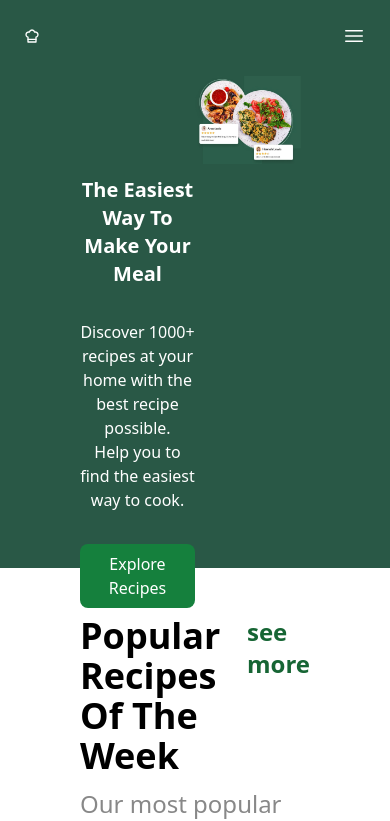
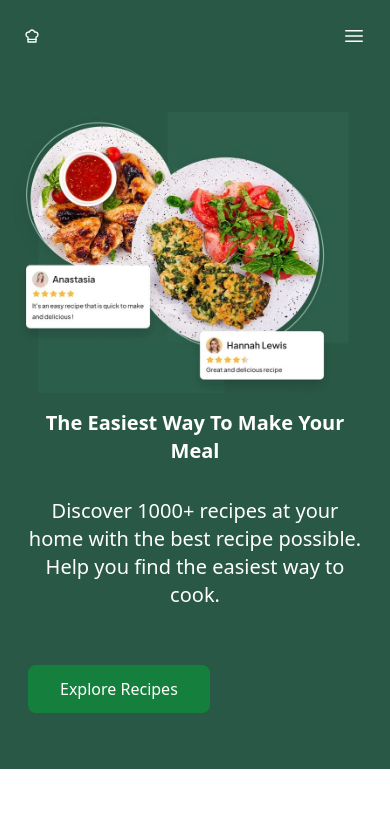
Before and after one commit to paswanatul471/food-jet, a React (Create React App) app: page / in a window 390 px wide. Shown: the top 821 px of the page. Built offline with nearby package versions, Linux system fonts and the light colour scheme; the HTML template or start-up script is replaced by a standard one.

Commit message:
made home component responsive

```diff
--- a/src/Components/app/Home.jsx
+++ b/src/Components/app/Home.jsx
@@ -1,25 +1,32 @@
-import React from 'react'
-import food from "../assets/hero-image.jpg"
+import React from "react";
+import food from "../assets/hero-image.jpg";
 
 function Home() {
   return (
     <>
-        <div className="grid grid-cols-2 bg-[#295846] py-10 px-20 justify-center items-center max-md-flex max-md:justify-center max-md:items-center">
-            <div className='my-16 max-md:-mb-20 '>
-                <h1 className="text-white text-7xl font-bold max-sm:text-xl max-md-2xl max-lg-text-3xl max-xl:text-7xl max-md:text-center">
-                The Easiest Way To Make Your Meal
-                </h1>
-                <p className='text-white my-8 max-md:text-center'>
-                Discover 1000+ recipes at your home with the best recipe possible. <br />Help you to find the easiest way to cook.
-                </p>
-                <button type='button' className='py-2 px-5 bg-green-700 text-white hover:bg-white hover:text-green-700 rounded-lg'>Explore Recipes</button>
-            </div>
-            <div className='mb-4 max-md:-mt-96'>
-                <img className='max-md:w-48' src={food} alt="Please Wait" />
-            </div>
+      <div className="flex flex-col sm:flex-row bg-[#295846] px-20 py-10 max-sm:px-3 max-md:px-3">
+        <div className="order-2 sm:order-1 sm:w-1/2 p-4">
+          <h1 className="text-white text-7xl font-bold max-sm:text-xl max-md-2xl max-lg-text-3xl max-xl:text-7xl max-md:text-center mb-4">
+            The Easiest Way To Make Your Meal
+          </h1>
+          <p className="text-white my-8 max-md:text-center mb-4 text-2xl max-sm:text-xl">
+            Discover 1000+ recipes at your home with the best recipe possible.{" "}
+            {/* <br /> */}
+            Help you find the easiest way to cook.
+          </p>
+          <button
+            type="button"
+            className="py-3 px-8 mt-10 bg-green-700 text-white hover:bg-white hover:text-green-700 rounded-lg"
+          >
+            Explore Recipes
+          </button>
         </div>
+        <div className="order-1 sm:order-2 sm:w-1/2">
+          <img src={food} alt="Please Wait" className="w-full" />
+        </div>
+      </div>
     </>
-  )
+  );
 }
 
-export default Home
+export default Home;
```
Also changed, not shown: src/Components/app/Pheader.jsx (+3 -72 lines).
